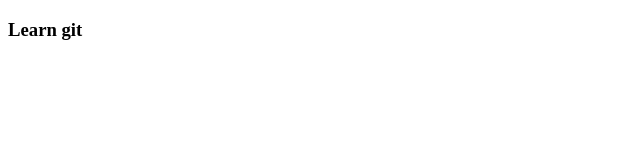
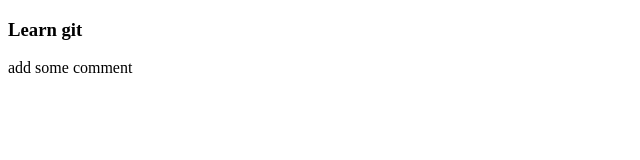
Before and after one commit to vikramanDesinghu/learn-git, a plain HTML site: page index.html in a window 1280 px wide. Shown: the whole page, without its empty margins (0-640 px from the left). Drawn offline with Linux system fonts and the light colour scheme.

Commit message:
update index

```diff
--- a/index.html
+++ b/index.html
@@ -8,5 +8,6 @@
   </head>
   <body>
     <h3>Learn git</h3>
+    <p>add some comment</p>
   </body>
 </html>
```
